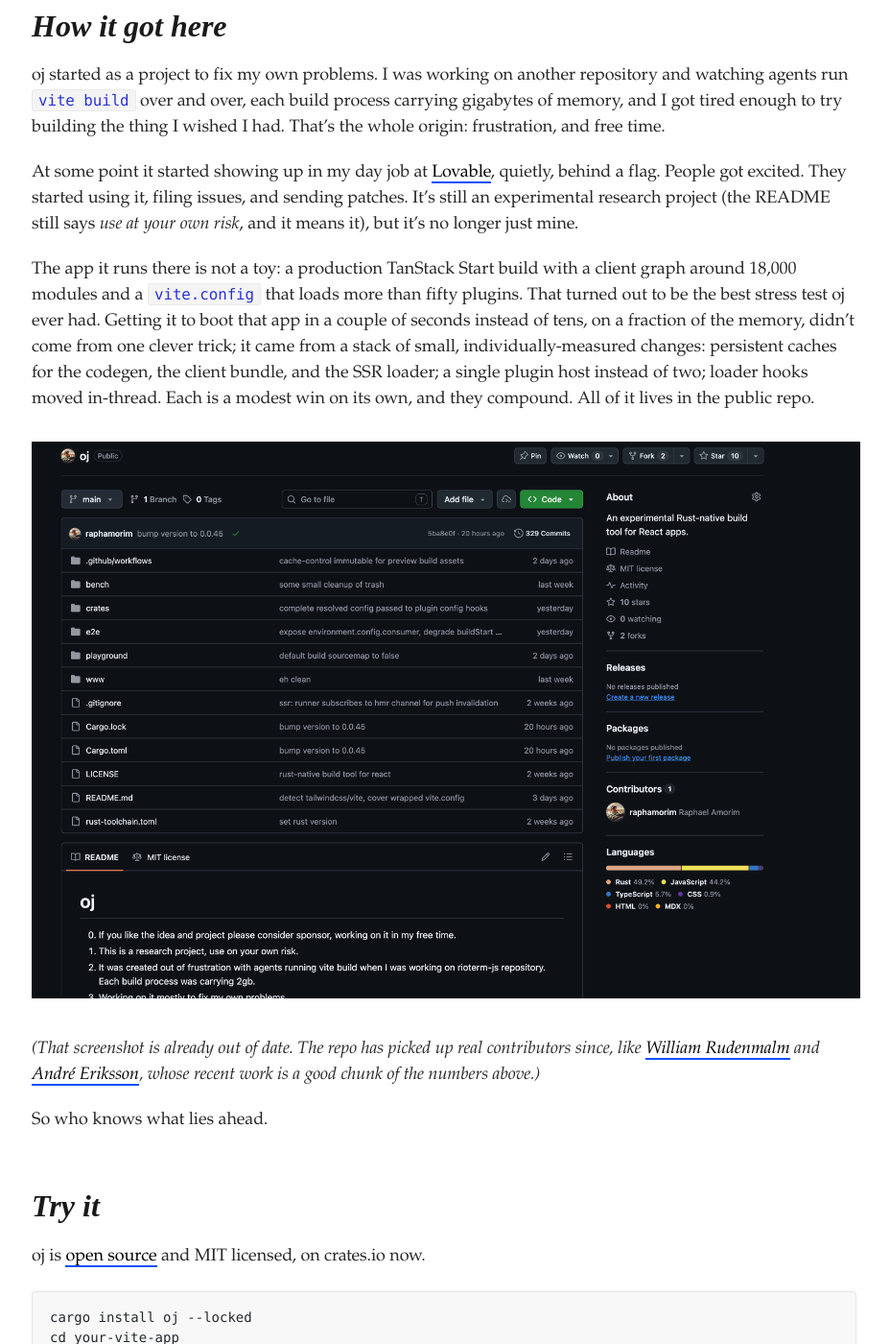
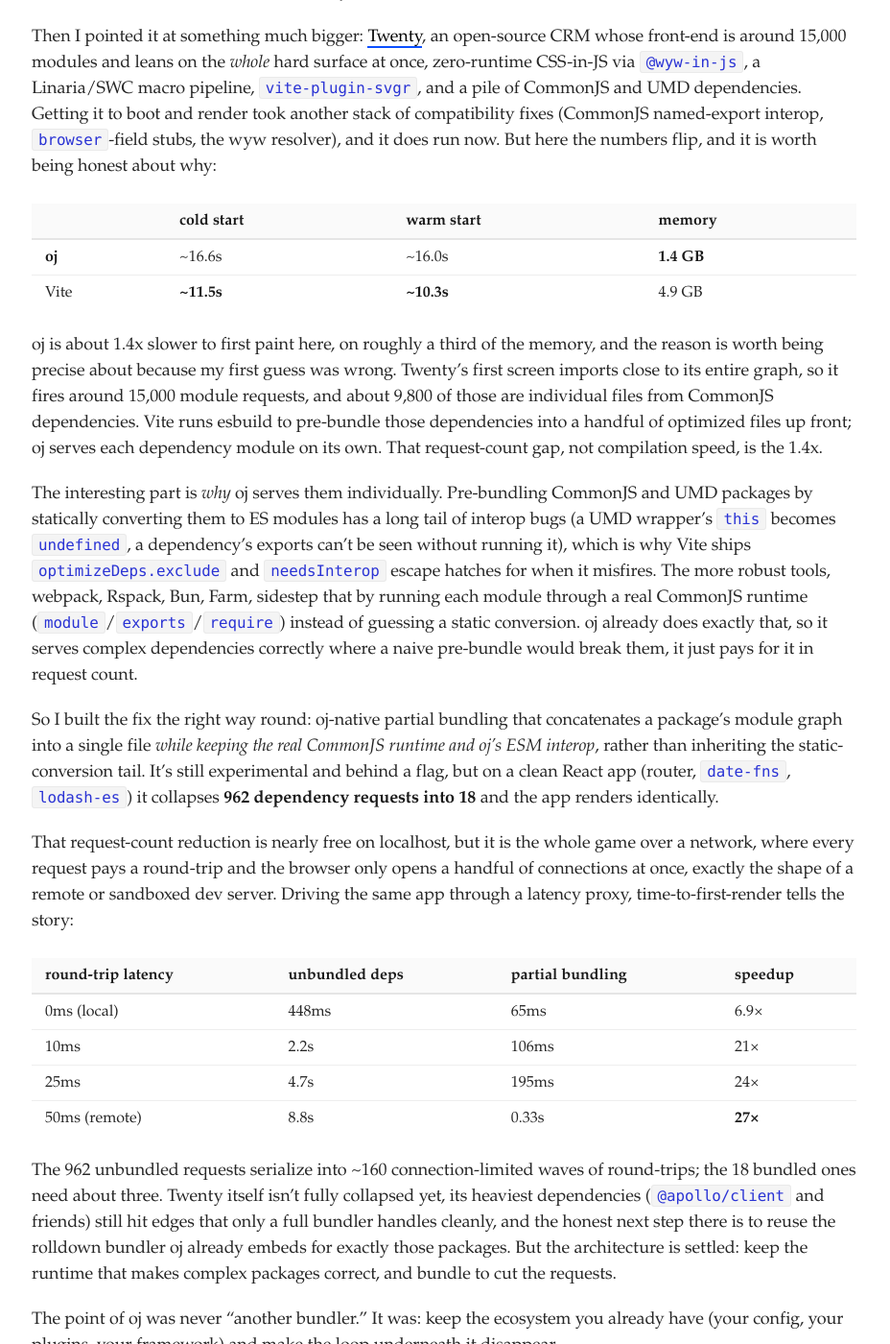
Before and after one commit to raphamorim/raphamorim.github.com, a Jekyll site: the page built from _posts/2026-08-21-introducing-oj.md, in a window 1280 px wide and 1400 px high, scrolled down 2701 px. Shown: the whole window at 96% size, without its empty margins (177-1105 px from the left). Built offline with Jekyll 4.4.1, drawn with Linux system fonts in a browser that asks for light colours; some of the changed text lies outside the part shown.

Commit message:
small update

```diff
--- a/_posts/2026-08-21-introducing-oj.md
+++ b/_posts/2026-08-21-introducing-oj.md
@@ -10,6 +10,8 @@
 Most of the time you don't think about your dev server. You run `npm run dev`, you wait, you get a URL. The waiting is the part I kept thinking about.
 
 For the last few months I've been building **oj**: a dev server and bundler written in Rust that you can point at an existing Vite + React project and it just runs: the same `vite.config.ts`, the same plugins, no rewrite. It's now good enough that I point it at real production apps, and I want to explain what it is, why it exists, and show you the numbers.
+
+> **oj is experimental.** It already runs real production apps unchanged (I test it against large ones), but it is not finished. There are gaps: Svelte support, for one, is something I am actively working on, and you will hit rough edges on apps that lean on parts of the ecosystem I haven't covered yet. Treat it as a fast-moving project you can try today, not a drop-in replacement you should ship on tomorrow.
 
 ## The two things I wanted
 
@@ -142,6 +144,30 @@
 
 One honest caveat, and oj prints it on boot: it **skips `vite-plugin-checker`**, the plugin that runs `tsc` in a background worker and overlays type errors in the browser. oj cannot host that one (it wants a full Vite dev server that oj does not provide), so it logs `skipping unsupported plugin "vite-plugin-checker"` and carries on. The app it serves is the same either way; you just do not get the in-browser type overlay, and Vite's numbers above include the worker that oj never starts.
 
+Then I pointed it at something much bigger: [Twenty](https://github.com/twentyhq/twenty), an open-source CRM whose front-end is around 15,000 modules and leans on the *whole* hard surface at once, zero-runtime CSS-in-JS via `@wyw-in-js`, a Linaria/SWC macro pipeline, `vite-plugin-svgr`, and a pile of CommonJS and UMD dependencies. Getting it to boot and render took another stack of compatibility fixes (CommonJS named-export interop, `browser`-field stubs, the wyw resolver), and it does run now. But here the numbers flip, and it is worth being honest about why:
+
+| | cold start | warm start | memory |
+|---|---|---|---|
+| **oj** | ~16.6s | ~16.0s | **1.4 GB** |
+| Vite | **~11.5s** | **~10.3s** | 4.9 GB |
+
+oj is about 1.4x slower to first paint here, on roughly a third of the memory, and the reason is worth being precise about because my first guess was wrong. Twenty's first screen imports close to its entire graph, so it fires around 15,000 module requests, and about 9,800 of those are individual files from CommonJS dependencies. Vite runs esbuild to pre-bundle those dependencies into a handful of optimized files up front; oj serves each dependency module on its own. That request-count gap, not compilation speed, is the 1.4x.
+
+The interesting part is *why* oj serves them individually. Pre-bundling CommonJS and UMD packages by statically converting them to ES modules has a long tail of interop bugs (a UMD wrapper's `this` becomes `undefined`, a dependency's exports can't be seen without running it), which is why Vite ships `optimizeDeps.exclude` and `needsInterop` escape hatches for when it misfires. The more robust tools, webpack, Rspack, Bun, Farm, sidestep that by running each module through a real CommonJS runtime (`module`/`exports`/`require`) instead of guessing a static conversion. oj already does exactly that, so it serves complex dependencies correctly where a naive pre-bundle would break them, it just pays for it in request count.
+
+So I built the fix the right way round: oj-native partial bundling that concatenates a package's module graph into a single file *while keeping the real CommonJS runtime and oj's ESM interop*, rather than inheriting the static-conversion tail. It's still experimental and behind a flag, but on a clean React app (router, `date-fns`, `lodash-es`) it collapses **962 dependency requests into 18** and the app renders identically.
+
+That request-count reduction is nearly free on localhost, but it is the whole game over a network, where every request pays a round-trip and the browser only opens a handful of connections at once, exactly the shape of a remote or sandboxed dev server. Driving the same app through a latency proxy, time-to-first-render tells the story:
+
+| round-trip latency | unbundled deps | partial bundling | speedup |
+|---|---|---|---|
+| 0ms (local) | 448ms | 65ms | 6.9× |
+| 10ms | 2.2s | 106ms | 21× |
+| 25ms | 4.7s | 195ms | 24× |
+| 50ms (remote) | 8.8s | 0.33s | **27×** |
+
+The 962 unbundled requests serialize into ~160 connection-limited waves of round-trips; the 18 bundled ones need about three. Twenty itself isn't fully collapsed yet, its heaviest dependencies (`@apollo/client` and friends) still hit edges that only a full bundler handles cleanly, and the honest next step there is to reuse the rolldown bundler oj already embeds for exactly those packages. But the architecture is settled: keep the runtime that makes complex packages correct, and bundle to cut the requests.
+
 The point of oj was never "another bundler." It was: keep the ecosystem you already have (your config, your plugins, your framework) and make the loop underneath it disappear.
 
 ## How it got here
@@ -154,9 +180,17 @@
 
 ![The oj repository on GitHub](/assets/images/posts/oj-github-repo.png)
 
-*(That screenshot is already out of date. The repo has picked up real contributors since, like [William Rudenmalm](https://github.com/williamhogman) and [André Eriksson](https://github.com/aeriksson-lovable), whose recent work is a good chunk of the numbers above.)*
+*(That screenshot is already out of date. The repo has picked up real contributors since)*
 
 So who knows what lies ahead.
+
+## The cache, and the one place it fought back
+
+The biggest of those wins is the persistent cache. oj compiles every module to its final served form, keys that output by a hash of the source, and writes it to a small on-disk store. A warm restart then re-serves compiled modules straight from disk instead of recompiling them, which is most of the difference between a cold boot and a warm one. Vite, for comparison, keeps no cross-restart cache for your app's own source: it re-transforms every module, lazily, on each start. Persisting that work is where a lot of oj's warm-start speed comes from. It is on by default and you can turn it off with `oj dev --no-cache` (or `OJ_NO_CACHE=1`) when you want every start to recompile from scratch.
+
+Persisting it also turned out to be where correctness gets subtle, and a real app taught me the lesson. Some Vite plugins do not just transform a file, they also stash state in memory as a side effect. The clearest case is zero-runtime CSS-in-JS: [wyw-in-js](https://wyw-in-js.dev/) (the engine behind Linaria) reads each component's `styled` blocks, extracts the CSS, keeps it in an in-memory map, and appends an `import` of a virtual `.wyw-in-js.css` file that its own `load` hook serves back out of that map. Cache the transformed code and nothing else, and a warm restart is a trap: the code still imports the virtual stylesheet, but the plugin's map is empty because the transform never re-ran, so every one of those imports 404s and the app quietly fails to mount.
+
+The fix is to notice exactly those modules and no others. On a warm hit, oj checks whether the cached module imports a path that no longer exists on disk, which is the signature of a plugin-served virtual, and if so it re-runs that module's transform to repopulate the plugin's state before serving. Everything else, the vast majority, still comes straight from the cache. It is the smallest correct thing: keep the fast path wherever the cached output is self-contained, and pay for a re-transform only where a plugin's memory is part of the answer.
 
 ## Try it
 
```
